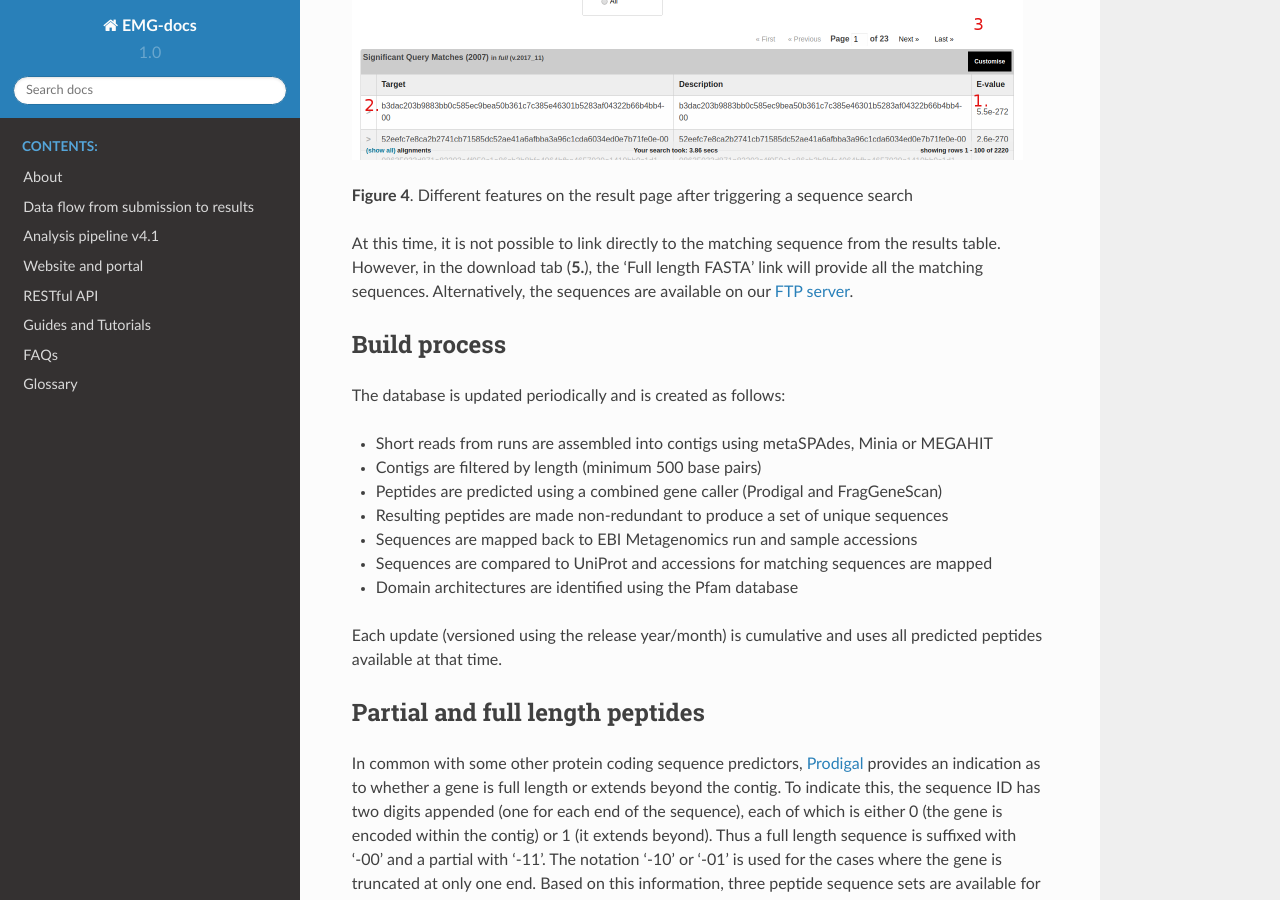
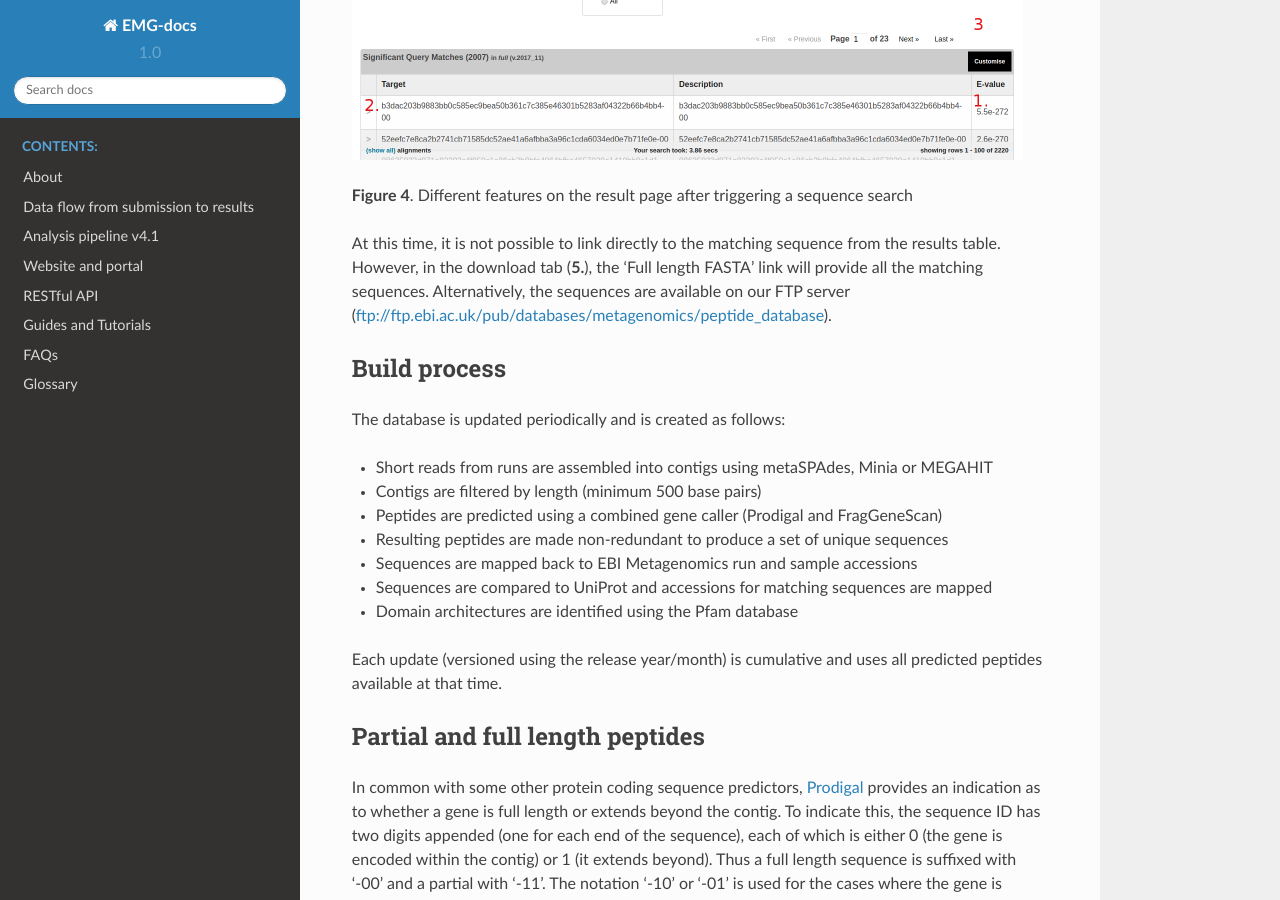
Before and after one commit to EBI-Metagenomics/EMG-docs, a Sphinx documentation site: the page built from docs/sequence-search.rst, in a window 1280 px wide and 900 px high, scrolled down 2132 px. Built offline with Sphinx 7.4.7 and the Read the Docs theme 2.0.0, drawn with Linux system fonts in a browser that asks for light colours.

Commit message:
Update sequence-search.rst

```diff
--- a/docs/sequence-search.rst
+++ b/docs/sequence-search.rst
@@ -56,7 +56,7 @@ boxes (**4.**).
 At this time, it is not possible to link directly to the
 matching sequence from the results table. However, in the download
 tab (**5.**), the 'Full length FASTA’ link will provide all the matching
-sequences. Alternatively, the sequences are available on our `FTP server <ftp://ftp.ebi.ac.uk/pub/databases/metagenomics/peptide_database>`_.
+sequences. Alternatively, the sequences are available on our FTP server (ftp://ftp.ebi.ac.uk/pub/databases/metagenomics/peptide_database).
 
 -------------
 Build process
```
